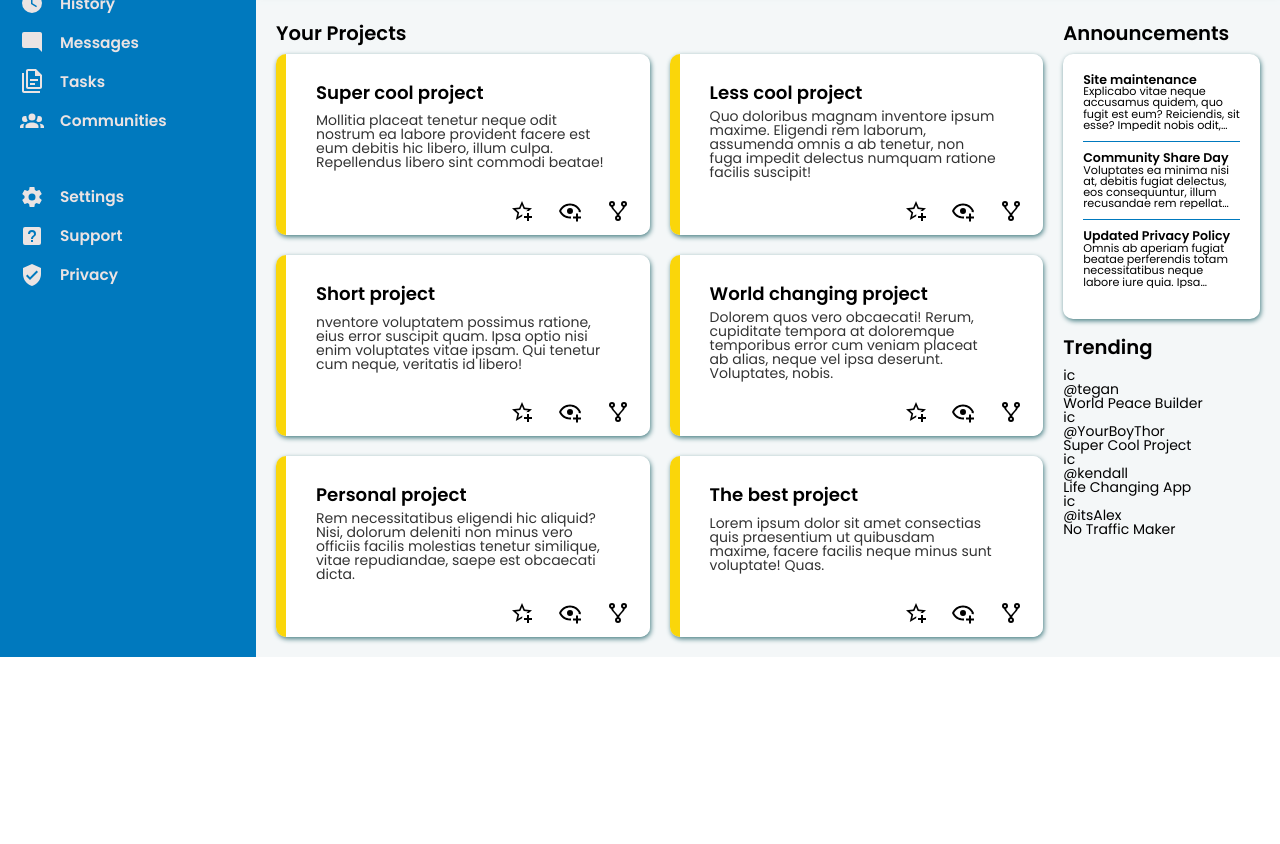
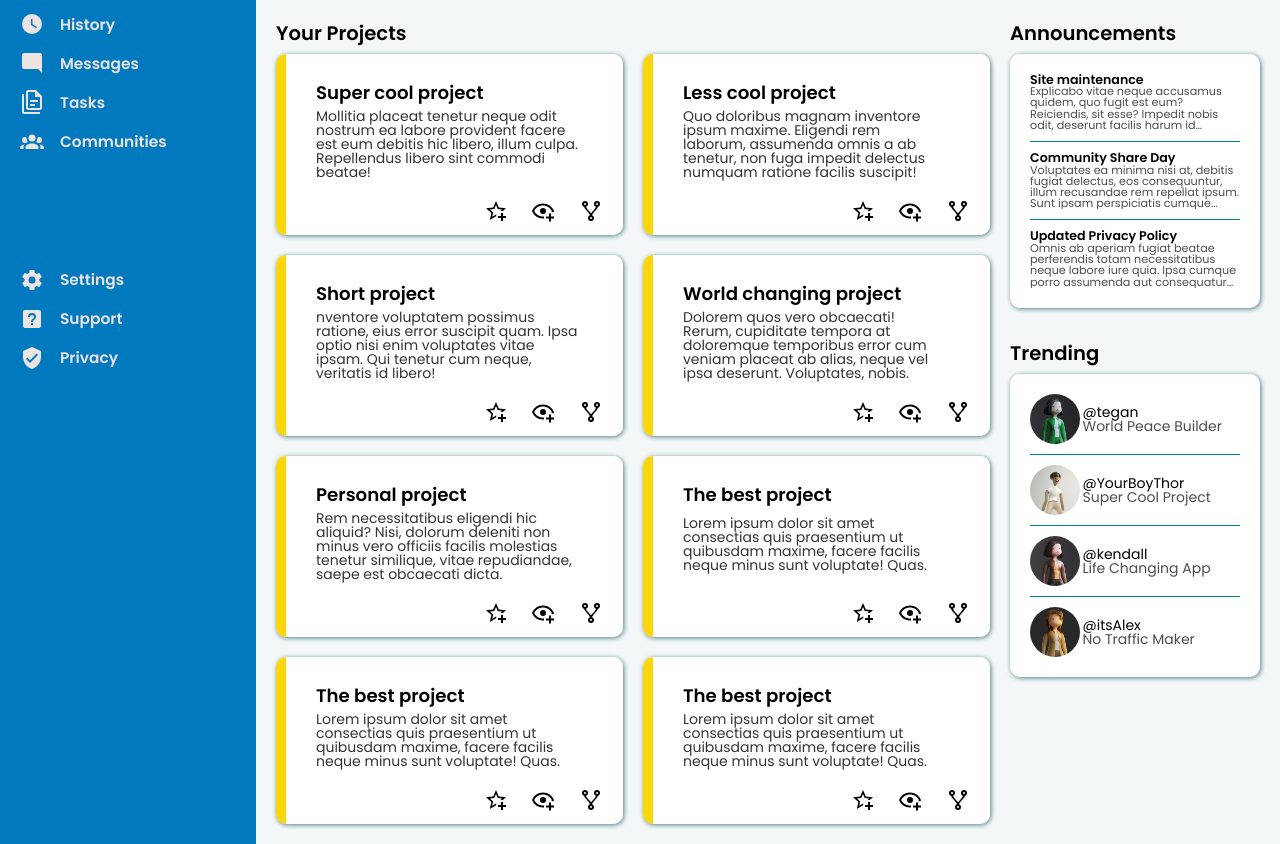
Before and after one commit to coen593/admin-dashboard, a plain HTML site: page index.html in a window 1280 px wide. Shown: the part 197-1041 px from the top of the page. Before the commit the page ends 854 px from the top, so only its background shows below. Drawn offline with Linux system fonts and the light colour scheme.

Commit message:
Add style Trending section

```diff
--- a/index.html
+++ b/index.html
@@ -113,6 +113,24 @@
                             <a href="#"><img src="./icons/fork.svg" alt="Fork icon"></a>
                         </div>
                     </div>
+                    <div class="project">
+                        <h4 class="project-name">The best project</h4>
+                        <p class="project-description">Lorem ipsum dolor sit amet consectias quis praesentium ut quibusdam maxime, facere facilis neque minus sunt voluptate! Quas.</p>
+                        <div class="project-buttons">
+                            <a href="#"><img src="./icons/favorite.svg" alt="Favorite icon"></a>
+                            <a href="#"><img src="./icons/watch.svg" alt="Watch icon"></a>
+                            <a href="#"><img src="./icons/fork.svg" alt="Fork icon"></a>
+                        </div>
+                    </div>
+                    <div class="project">
+                        <h4 class="project-name">The best project</h4>
+                        <p class="project-description">Lorem ipsum dolor sit amet consectias quis praesentium ut quibusdam maxime, facere facilis neque minus sunt voluptate! Quas.</p>
+                        <div class="project-buttons">
+                            <a href="#"><img src="./icons/favorite.svg" alt="Favorite icon"></a>
+                            <a href="#"><img src="./icons/watch.svg" alt="Watch icon"></a>
+                            <a href="#"><img src="./icons/fork.svg" alt="Fork icon"></a>
+                        </div>
+                    </div>
                 </div>
             </div>
             <div class="announcements">
@@ -136,22 +154,22 @@
                 <h3>Trending</h3>
                 <ul>
                     <li class="trending-user">
-                        ic
+                        <img src="./avatars/avatar2.avif" alt="User avatar" class="avatar">
                         <div class="user-name">@tegan</div>
                         <div class="user-project">World Peace Builder</div>
                     </li>
                     <li class="trending-user">
-                        ic
+                        <img src="./avatars/avatar1.avif" alt="User avatar" class="avatar">
                         <div class="user-name">@YourBoyThor</div>
                         <div class="user-project">Super Cool Project</div>
                     </li>
                     <li class="trending-user">
-                        ic
+                        <img src="./avatars/avatar3.avif" alt="User avatar" class="avatar">
                         <div class="user-name">@kendall</div>
                         <div class="user-project">Life Changing App</div>
                     </li>
                     <li class="trending-user">
-                        ic
+                        <img src="./avatars/avatar4.avif" alt="User avatar" class="avatar">
                         <div class="user-name">@itsAlex</div>
                         <div class="user-project">No Traffic Maker</div>
                     </li>
--- a/style.css
+++ b/style.css
@@ -9,6 +9,7 @@
     --off-white: rgb(235, 227, 227);
     --off-white-filter: invert(84%) sepia(29%) saturate(33%) hue-rotate(314deg) brightness(99%) contrast(104%);
     --dark-blue-filter: invert(6%) sepia(70%) saturate(5674%) hue-rotate(222deg) brightness(92%) contrast(138%);
+    --box-shadow: 1px 1px 5px var(--blue-shade);
     font-family: 'Poppins', sans-serif;
     font-size: 14px;
 }
@@ -98,7 +99,7 @@
     grid-template-columns: 3fr minmax(350px, 2fr);
     grid-template-rows: 1fr 1fr;
     row-gap: 30px;
-    box-shadow: 1px 1px 10px var(--blue-shade);
+    box-shadow: var(--box-shadow);
     z-index: 1;
 }
 
@@ -184,8 +185,8 @@
 .content {
     padding: 20px;
     display: grid;
-    grid-template-columns: 4fr 1fr;
-    grid-template-rows: 1fr 1fr;
+    grid-template-columns: 1fr 250px;
+    grid-template-rows: 320px auto;
     background-color: var(--light-blue);
 }
 
@@ -203,14 +204,13 @@
 
 .projects {
     display: grid;
-    grid-template-columns: repeat(auto-fit, minmax(260px, 1fr));
+    grid-template-columns: repeat(auto-fit, minmax(280px, 1fr));
     gap: 20px;
-    grid-template-rows: repeat(2, 1fr);
     padding-right: 20px;
 }
 
 .project {
-    box-shadow: 1px 2px 5px var(--blue-shade);
+    box-shadow: var(--box-shadow);
     border-radius: 10px;
     padding: 30px 20px 10px 40px;
     display: grid;
@@ -260,15 +260,19 @@
     border-radius: 10px;
     display: grid;
     grid-template-columns: 100%;
-    grid-template-rows: 1fr 1fr 1fr;
     gap: 10px;
     background-color: white;
-    box-shadow: 1px 2px 5px var(--blue-shade);
+    box-shadow: var(--box-shadow);
 }
 
 .announcement:not(:last-of-type) {
     padding-bottom: 10px;
     border-bottom: 1px solid var(--bright-blue)
+}
+
+.announcement:hover {
+    color: var(--dark-blue);
+    filter: drop-shadow(0 0 1px var(--blue-shade))
 }
 
 .announcement h5 {
@@ -279,8 +283,48 @@
 .announcement p {
     font-size: 0.8em;
     display: -webkit-box;
-    max-width: 200px;
+    max-width: 250px;
     -webkit-line-clamp: 4;
     -webkit-box-orient: vertical;
     overflow: hidden;
+    opacity: 0.7;
 }
+
+/* Trending styling */
+.trending ul {
+    padding: 20px;
+    border-radius: 10px;
+    display: grid;
+    grid-template-columns: 100%;
+    gap: 10px;
+    background-color: white;
+    box-shadow: var(--box-shadow);
+}
+
+.trending-user:not(:last-of-type) {
+    padding-bottom: 10px;
+    border-bottom: 1px solid var(--bright-blue)
+}
+
+.trending li {
+    display: grid;
+    grid-template-columns: 1fr 3fr;
+    grid-template-rows: 1fr 1fr;
+}
+
+.trending li:hover {
+    color: var(--dark-blue);
+    filter: drop-shadow(0 0 1px var(--blue-shade))
+}
+
+.trending li .avatar {
+    grid-row: 1 / 3;
+}
+
+.trending li .user-name {
+    align-self: end;
+}
+
+.trending li .user-project {
+    opacity: 0.7;
+}
```
